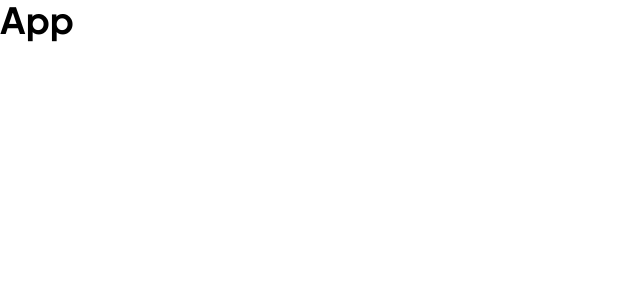
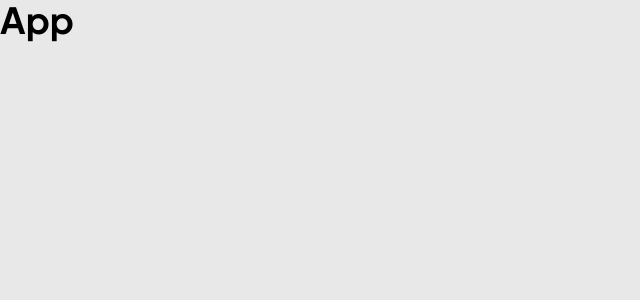
Before and after one commit to nierforprogramming/portfoliov3, a React (Vite) app: page / in a window 1280 px wide. Shown: the top 300 px of the page, without its empty margins (0-640 px from the left). Built offline with nearby package versions, Linux system fonts and the light colour scheme.

Commit message:
Color setup for light mode and accent font added

```diff
--- a/index.html
+++ b/index.html
@@ -6,7 +6,7 @@
     <meta name="viewport" content="width=device-width, initial-scale=1.0" />
     <title>portfoliov3</title>
   </head>
-  <body>
+  <body class="bg-neutral-700">
     <div id="root"></div>
     <script type="module" src="/src/main.jsx"></script>
   </body>
--- a/src/index.css
+++ b/src/index.css
@@ -2,6 +2,28 @@
 @import "tailwindcss";
 
 @theme {
+  /* Fonts */
   --font-sans: "Plus Jakarta Sans", ui-sans-serif, system-ui, sans-serif;
   --font-accent: "Instrument Serif", serif;
+
+  /* Base Colors (Light Mode) */
+
+  --color-neutral-0: #000000; /* Deep Black */
+  --color-neutral-100: #262626; /* Dark Charcoal */
+  --color-neutral-300: #5e5e5e; /* Medium Gray */
+  --color-neutral-500: #b0b0b0; /* Silver / Muted */
+  --color-neutral-700: #e8e8e8; /* BG */
+  --color-neutral-800: #f0f0f0; /* Off-White / Soft Surface */
+  --color-neutral-1000: #ffffff; /* Pure White */
 }
+
+/* Base Colors (Dark Mode) */
+
+/* @variant dark {
+  :root {
+    --color-bg-main: #121212;
+    --color-bg-muted: #1e1e1e;
+    --color-fg-soft: #a1a1a1;
+    --color-fg-strong: #e8e8e8;
+  }
+} */
```
